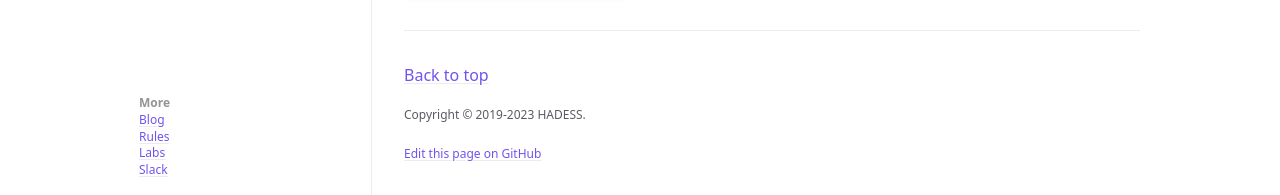
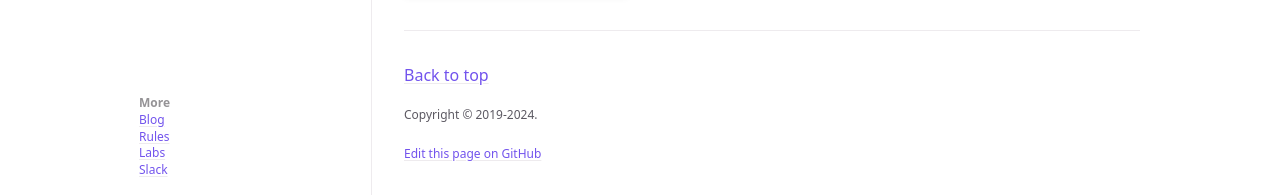
Before and after one commit to devsecopsguides/devsecopsguides.github.io, a Jekyll site: the page built from docs/resources/resources.md, in a window 1280 px wide and 900 px high, scrolled down 5517 px. Shown: the part 705-900 px from the top of the window. Built offline with Jekyll 4.4.1, drawn with Linux system fonts in a browser that asks for light colours.

Commit message:
Update _config.yml

```diff
--- a/_config.yml
+++ b/_config.yml
@@ -123,7 +123,7 @@ nav_external_links:
 back_to_top: true
 back_to_top_text: "Back to top"
 
-footer_content: "Copyright &copy; 2019-2023 HADESS."
+footer_content: "Copyright &copy; 2019-2024."
 
 # Footer last edited timestamp
 last_edit_timestamp: true # show or hide edit time - page must have `last_modified_date` defined in the frontmatter
```
